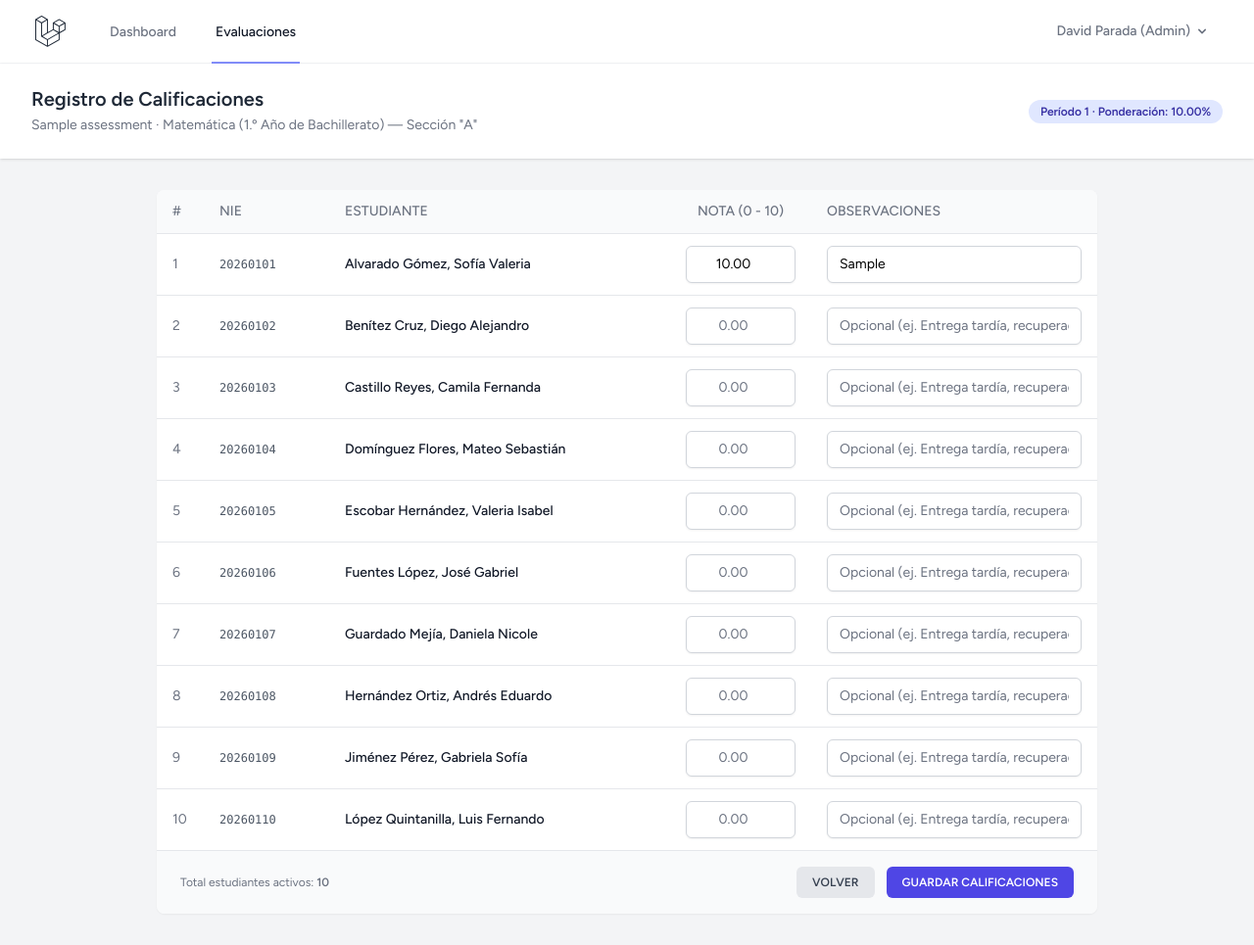
After one commit to davidApM/edumetrics-sv, a Laravel app: page /assessments/1/scores in a window 1280 px wide. The commit adds this page. Shown: the whole page at 98% size. Run offline with Laravel 12, Linux system fonts and the light colour scheme; a user stored in the database is signed in; data comes from the database, SQL or seed files in the repository; tables that the repository leaves empty hold one stand-in row (values such as "Sample post"); style sheets or scripts are compiled from the project's sources.

Commit message:
feat(calificaciones): implementar registro masivo transaccional por seccion

```diff
--- /dev/null
+++ b/app/Http/Controllers/AssessmentScoreController.php
@@ -0,0 +1,72 @@
+<?php
+
+namespace App\Http\Controllers;
+
+use App\Http\Requests\StoreAssessmentScoresRequest;
+use App\Models\Assessment;
+use App\Models\Student;
+use App\Models\StudentScore;
+use Illuminate\Http\RedirectResponse;
+use Illuminate\Http\Request;
+use Illuminate\Support\Facades\DB;
+use Illuminate\View\View;
+
+class AssessmentScoreController extends Controller
+{
+    public function edit(Request $request, Assessment $assessment): View
+    {
+        $user = $request->user();
+
+        if ($user->hasRole('docente') && ! $user->hasAnyRole(['admin', 'coordinador'])) {
+            abort_if($assessment->subject->user_id !== $user->id, 403);
+        }
+
+        $assessment->load(['subject.gradeLevel', 'section', 'period']);
+
+        $students = Student::where('section_id', $assessment->section_id)
+            ->where('is_active', true)
+            ->orderBy('last_name')
+            ->orderBy('first_name')
+            ->get();
+
+        $existingScores = $assessment->scores()
+            ->get()
+            ->keyBy('student_id');
+
+        return view('assessments.scores', compact('assessment', 'students', 'existingScores'));
+    }
+
+    public function update(StoreAssessmentScoresRequest $request, Assessment $assessment): RedirectResponse
+    {
+        $scores = $request->validated('scores', []);
+        $observations = $request->validated('observations', []);
+        $recorderId = $request->user()->id;
+
+        DB::transaction(function () use ($assessment, $scores, $observations, $recorderId) {
+            foreach ($scores as $studentId => $scoreValue) {
+                if ($scoreValue !== null && $scoreValue !== '') {
+                    StudentScore::updateOrCreate(
+                        [
+                            'assessment_id' => $assessment->id,
+                            'student_id' => $studentId,
+                        ],
+                        [
+                            'score' => $scoreValue,
+                            'observations' => $observations[$studentId] ?? null,
+                            'recorded_by' => $recorderId,
+                        ]
+                    );
+                } else {
+                    // Si el docente borra la nota de una celda previamente guardada, se elimina el registro
+                    StudentScore::where('assessment_id', $assessment->id)
+                        ->where('student_id', $studentId)
+                        ->delete();
+                }
+            }
+        });
+
+        return redirect()
+            ->route('assessments.index')
+            ->with('success', "Calificaciones guardadas correctamente para «{$assessment->title}».");
+    }
+}
--- /dev/null
+++ b/resources/views/assessments/scores.blade.php
@@ -0,0 +1,110 @@
+<x-app-layout>
+    <x-slot name="header">
+        <div class="flex flex-col sm:flex-row sm:items-center sm:justify-between gap-4">
+            <div>
+                <h2 class="font-semibold text-xl text-gray-800 leading-tight">
+                    Registro de Calificaciones
+                </h2>
+                <p class="text-sm text-gray-500 mt-1">
+                    {{ $assessment->title }} · {{ $assessment->subject->name }} ({{ $assessment->subject->gradeLevel->name }}) — Sección "{{ $assessment->section->name }}"
+                </p>
+            </div>
+            <span class="inline-flex items-center px-3 py-1 rounded-full text-xs font-semibold bg-indigo-100 text-indigo-800">
+                {{ $assessment->period->name }} · Ponderación: {{ number_format($assessment->weight_percentage, 2) }}%
+            </span>
+        </div>
+    </x-slot>
+
+    <div class="py-8">
+        <div class="max-w-5xl mx-auto sm:px-6 lg:px-8">
+            @if ($errors->has('scores'))
+                <div class="mb-4 bg-red-50 border-l-4 border-red-500 text-red-800 p-4 rounded shadow-sm text-sm">
+                    {{ $errors->first('scores') }}
+                </div>
+            @endif
+
+            <div class="bg-white overflow-hidden shadow-sm sm:rounded-lg">
+                <form method="POST" action="{{ route('assessments.scores.update', $assessment) }}">
+                    @csrf
+                    @method('PUT')
+
+                    <div class="overflow-x-auto">
+                        <table class="min-w-full divide-y divide-gray-200 text-sm">
+                            <thead class="bg-gray-50">
+                                <tr>
+                                    <th class="px-4 py-3 text-left font-medium text-gray-500 uppercase w-12">#</th>
+                                    <th class="px-4 py-3 text-left font-medium text-gray-500 uppercase w-32">NIE</th>
+                                    <th class="px-4 py-3 text-left font-medium text-gray-500 uppercase">Estudiante</th>
+                                    <th class="px-4 py-3 text-center font-medium text-gray-500 uppercase w-36">Nota (0 - 10)</th>
+                                    <th class="px-4 py-3 text-left font-medium text-gray-500 uppercase">Observaciones</th>
+                                </tr>
+                            </thead>
+                            <tbody class="bg-white divide-y divide-gray-200">
+                                @forelse ($students as $index => $student)
+                                    @php
+                                        $record = $existingScores->get($student->id);
+                                        $currentScore = old("scores.{$student->id}", $record?->score);
+                                        $currentObs = old("observations.{$student->id}", $record?->observations);
+                                    @endphp
+                                    <tr class="hover:bg-gray-50">
+                                        <td class="px-4 py-3 text-gray-500">{{ $index + 1 }}</td>
+                                        <td class="px-4 py-3 font-mono text-xs text-gray-600">{{ $student->nie }}</td>
+                                        <td class="px-4 py-3 font-medium text-gray-900">{{ $student->full_name }}</td>
+                                        <td class="px-4 py-3 text-center">
+                                            <input type="number"
+                                                   name="scores[{{ $student->id }}]"
+                                                   value="{{ $currentScore }}"
+                                                   step="0.01"
+                                                   min="0"
+                                                   max="10"
+                                                   placeholder="0.00"
+                                                   class="w-28 text-center rounded-md border-gray-300 shadow-sm text-sm focus:border-indigo-500 focus:ring-indigo-500">
+                                            @error("scores.{$student->id}")
+                                                <p class="mt-1 text-xs text-red-600">{{ $message }}</p>
+                                            @enderror
+                                        </td>
+                                        <td class="px-4 py-3">
+                                            <input type="text"
+                                                   name="observations[{{ $student->id }}]"
+                                                   value="{{ $currentObs }}"
+                                                   maxlength="255"
+                                                   placeholder="Opcional (ej. Entrega tardía, recuperación...)"
+                                                   class="w-full rounded-md border-gray-300 shadow-sm text-sm focus:border-indigo-500 focus:ring-indigo-500">
+                                            @error("observations.{$student->id}")
+                                                <p class="mt-1 text-xs text-red-600">{{ $message }}</p>
+                                            @enderror
+                                        </td>
+                                    </tr>
+                                @empty
+                                    <tr>
+                                        <td colspan="5" class="px-6 py-8 text-center text-gray-500">
+                                            No hay estudiantes activos matriculados en esta sección.
+                                        </td>
+                                    </tr>
+                                @endforelse
+                            </tbody>
+                        </table>
+                    </div>
+
+                    <div class="px-6 py-4 bg-gray-50 border-t flex items-center justify-between">
+                        <span class="text-xs text-gray-500">
+                            Total estudiantes activos: <strong>{{ $students->count() }}</strong>
+                        </span>
+                        <div class="flex items-center gap-3">
+                            <a href="{{ route('assessments.index') }}"
+                               class="px-4 py-2 bg-gray-200 text-gray-700 text-xs font-semibold uppercase rounded-md hover:bg-gray-300">
+                                Volver
+                            </a>
+                            @if ($students->isNotEmpty())
+                                <button type="submit"
+                                        class="px-4 py-2 bg-indigo-600 text-white text-xs font-semibold uppercase rounded-md hover:bg-indigo-700">
+                                    Guardar Calificaciones
+                                </button>
+                            @endif
+                        </div>
+                    </div>
+                </form>
+            </div>
+        </div>
+    </div>
+</x-app-layout>
--- a/routes/web.php
+++ b/routes/web.php
@@ -1,6 +1,7 @@
 <?php
 
 use App\Http\Controllers\AssessmentController;
+use App\Http\Controllers\AssessmentScoreController;
 use App\Http\Controllers\ProfileController;
 use Illuminate\Support\Facades\Route;
 
@@ -19,6 +20,13 @@ Route::middleware('auth')->group(function () {
 
     Route::resource('assessments', AssessmentController::class)
         ->only(['index', 'create', 'store', 'destroy']);
+
+    //Nuevas rutas para la edición y actualización de calificaciones de evaluaciones
+    Route::get('assessments/{assessment}/scores', [AssessmentScoreController::class, 'edit'])
+        ->name('assessments.scores.edit');
+    Route::put('assessments/{assessment}/scores', [AssessmentScoreController::class, 'update'])
+        ->name('assessments.scores.update');
+
 });
 
 require __DIR__.'/auth.php';
```
Also changed, not shown: app/Http/Requests/StoreAssessmentScoresRequest.php (added, +74 -0 lines), resources/views/assessments/index.blade.php (+6 -1 lines).
